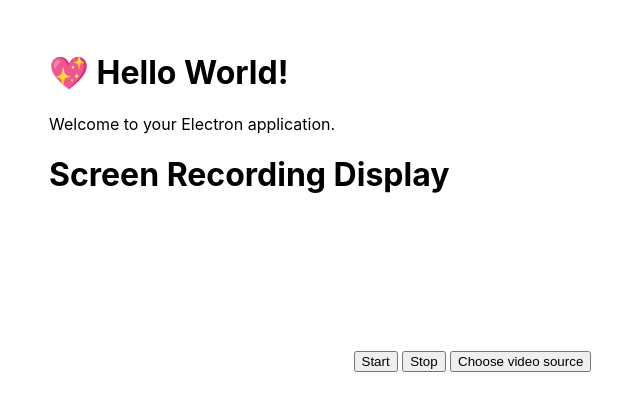
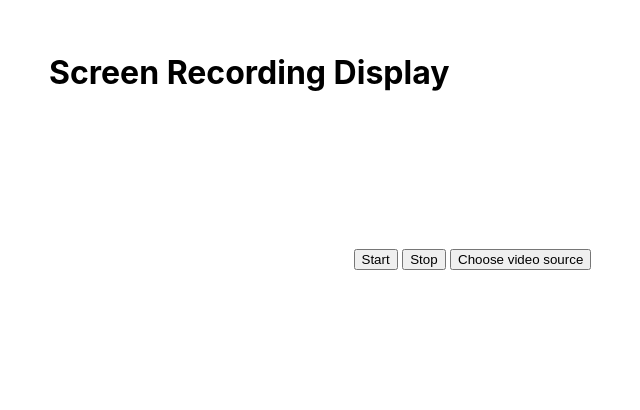
Before and after one commit to prashantcodehub/electron-screen-recorder, an Electron app: page src/index.html in a window 1500 px wide. Shown: the whole page, without its empty margins (397-1037 px from the left). Drawn offline with Linux system fonts and the light colour scheme; no server answers.

Commit message:
text change

```diff
--- a/src/index.html
+++ b/src/index.html
@@ -8,9 +8,6 @@
     <script defer src="render.js"></script>
   </head>
   <body>
-    <h1>💖 Hello World!</h1>
-    <p>Welcome to your Electron application.</p>
-
     <h1> Screen Recording Display </h1>
 
     <video></video>
```
